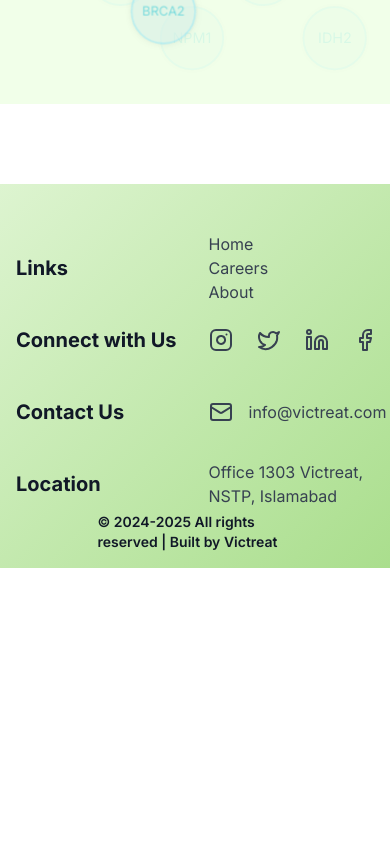
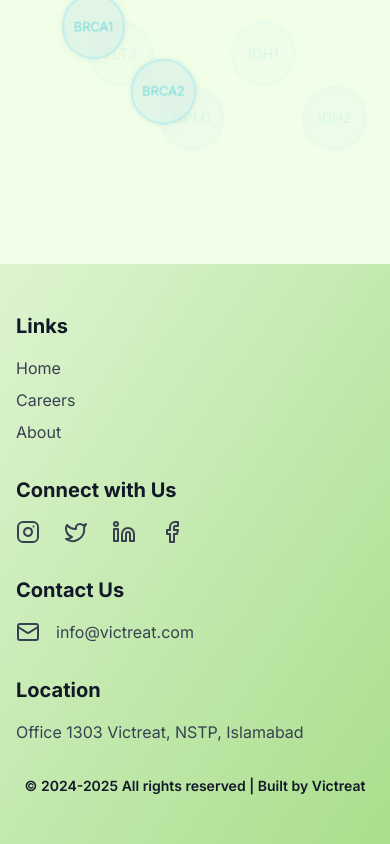
Before and after one commit to zaineli/victreat, a Next.js app: page / in a window 390 px wide. Shown: the part 3216-4060 px from the top of the page. Before the commit the page ends 3784 px from the top, so only its background shows below. Built offline with nearby package versions, Linux system fonts and the light colour scheme.

Commit message:
Fixed Footer

```diff
--- a/app/(components)/footer.tsx
+++ b/app/(components)/footer.tsx
@@ -1,27 +1,34 @@
 import React from "react";
-import { Instagram, Twitter, Linkedin, Youtube, Mail, Facebook } from "lucide-react";
+import { Instagram, Twitter, Linkedin, Facebook, Mail } from "lucide-react";
 import Link from "next/link";
 
 function Footer() {
   return (
-    <>
-      <div className="bg-gradient-to-br from-[#DDF4D0] to-[#AADE8D] py-12 lg:py-20 relative">
-        <div className="grid lg:grid-cols-4 lg:grid-rows-2 lg:grid-flow-col items-center grid-cols-[max-content_1fr] grid-rows-4 max-w-6xl mx-auto px-4 sm:px-6 lg:px-8 lg:gap-4 gap-x-8">
-          {/* <div className="flex flex-col justify-center items-start mb-8 md:mb-0"> */}
+    <div className="bg-gradient-to-br from-[#DDF4D0] to-[#AADE8D] py-12 lg:py-20">
+      <div className="max-w-6xl mx-auto px-4 sm:px-6 lg:px-8">
+        <div className="grid grid-cols-1 lg:grid-cols-4 gap-8">
+          <div className="space-y-4">
             <h2 className="text-gray-900 text-xl font-bold">Links</h2>
-          <div className="flex flex-col text-gray-700">
-            <Link href='/'>
-              <div className=' transition-all ease-in after:h-[2px] after:w-full after:absolute after:bg-green-500 after:bottom-0 after:left-0 relative w-min hover:after:scale-x-100 after:scale-x-0 after:origin-right duration-1000 hover:after:origin-left after:transition-transform '>Home</div>
+            <div className="flex flex-col text-gray-700 space-y-2">
+              <Link href="/">
+                <div className="transition-all ease-in after:h-[2px] after:w-full after:absolute after:bg-green-500 after:bottom-0 after:left-0 relative w-min hover:after:scale-x-100 after:scale-x-0 after:origin-right duration-1000 hover:after:origin-left after:transition-transform">
+                  Home
+                </div>
               </Link>
-            <Link href='/careers'>
-              <div className=' transition-all ease-in after:h-[2px] after:w-full after:absolute after:bg-green-500 after:bottom-0 after:left-0 relative w-min hover:after:scale-x-100 after:scale-x-0 after:origin-right duration-1000 hover:after:origin-left after:transition-transform '>Careers</div>
+              <Link href="/careers">
+                <div className="transition-all ease-in after:h-[2px] after:w-full after:absolute after:bg-green-500 after:bottom-0 after:left-0 relative w-min hover:after:scale-x-100 after:scale-x-0 after:origin-right duration-1000 hover:after:origin-left after:transition-transform">
+                  Careers
+                </div>
               </Link>
-            <Link href='/about'>
-              <div className=' transition-all ease-in after:h-[2px] after:w-full after:absolute after:bg-green-500 after:bottom-0 after:left-0 relative w-min hover:after:scale-x-100 after:scale-x-0 after:origin-right duration-1000 hover:after:origin-left after:transition-transform '>About</div>
+              <Link href="/about">
+                <div className="transition-all ease-in after:h-[2px] after:w-full after:absolute after:bg-green-500 after:bottom-0 after:left-0 relative w-min hover:after:scale-x-100 after:scale-x-0 after:origin-right duration-1000 hover:after:origin-left after:transition-transform">
+                  About
+                </div>
               </Link>
             </div>
-          {/* </div> */}
-          {/* <div className="flex lg:flex-col gap-8 w-full lg:justify-center items-start md:items-start mb-8 md:mb-0"> */}
+          </div>
+
+          <div className="space-y-4">
             <h2 className="text-gray-900 text-xl font-bold">Connect with Us</h2>
             <div className="flex gap-6">
               <a href="https://www.instagram.com/victreat.official?igsh=MTlrZTFvMXltZnYxOQ%3D%3D&utm_source=qr" className="text-gray-700 hover:text-yellow-600">
@@ -37,27 +44,29 @@ function Footer() {
                 <Facebook className="text-2xl" />
               </a>
             </div>
-          {/* </div> */}
-          {/* <div className="flex lg:flex-col gap-8 w-full lg:justify-center items-start mb-8 md:mb-0"> */}
+          </div>
+
+          <div className="space-y-4">
             <h2 className="text-gray-900 text-xl font-bold">Contact Us</h2>
-          <div className="flex gap-4 items-center">
+            <div className="flex items-center gap-4">
               <Mail className="text-gray-700 text-xl" />
               <p className="text-gray-700">info@victreat.com</p>
             </div>
-          {/* </div> */}
-          {/* <div className="flex lg:flex-col gap-8 w-full lg:justify-center items-start mb-8 md:mb-0"> */}
+          </div>
+
+          <div className="space-y-4">
             <h2 className="text-gray-900 text-xl font-bold">Location</h2>
             <p className="text-gray-700">Office 1303 Victreat, NSTP, Islamabad</p>
           </div>
-        {/* </div> */}
-        <div className="absolute bottom-0 left-[50%] translate-x-[-50%] py-4">
+        </div>
+      </div>
+      <div className="text-center mt-8">
         <p className="text-gray-900 text-sm md:text-base font-semibold">
           © 2024-2025 All rights reserved | Built by{" "}
-            <span className="hover:text-blue-600 cursor-pointer">Victreat </span>
+          <span className="hover:text-blue-600 cursor-pointer">Victreat</span>
         </p>
       </div>
     </div>
-    </>
   );
 }
 
--- a/app/page.tsx
+++ b/app/page.tsx
@@ -1,4 +1,4 @@
-'use client';
+  'use client';
 import MutationSection from './(components)/mutationSections';
 import Trials from './(components)/trials';
 import Footer from '@/app/(components)/footer';
@@ -35,7 +35,7 @@ function Home() {
         </p>
         <Trials className={'flex justify-center w-[80%] mx-auto'} />
       </section>
-      <section id={'mutations'} className='bg-[#f1ffe9ab] lg:my-48 my-20 w-full lg:px-32  px-4 sm:px-16 '>
+      <section id={'mutations'} className='bg-[#f1ffe9ab] lg:py-48 py-20 w-full lg:px-32  px-4 sm:px-16 '>
         <div className='lg:text-4xl md:text-2xl text-md text-center lg:leading-normal md:leading-normal leading-normal px-2'>
           Victreat aspires to be your <span className=" font-bold text-[#22c1d6] lg:text-6xl md:text-5xl text-2xl ">trusted partner at navigating the complexities</span> of cancer stages, mutations and the multitude of clinical trial options available.        </div>
         <div className="lg:max-w-[65%] w-full mx-auto">
```
Lines whose indentation alone changed are shown as unchanged.
